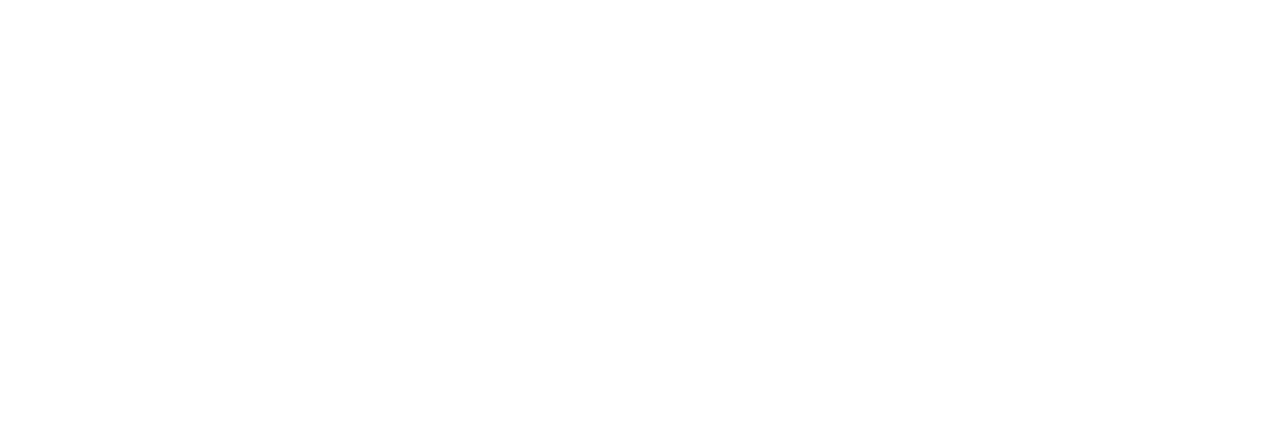
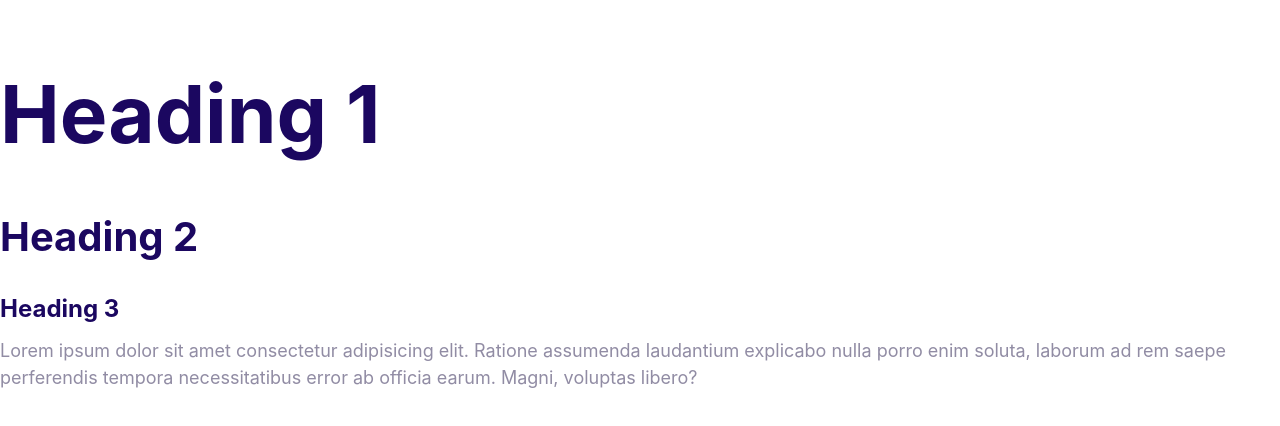
Before and after one commit to omidvkl/HTML-CSS-Project, a plain HTML site: page index.html in a window 1280 px wide. Drawn offline with Linux system fonts and the light colour scheme.

Commit message:
Define the styles for the fonts.

```diff
--- a/css/styles.css
+++ b/css/styles.css
@@ -1,7 +1,60 @@
-:root{
-    --color-primary: #2584ff;
-    --color-seconary: #00d9ff;
-    --color-accent: #ff3400;
-    --color-heading: #1b0760;
-    --color-body: #918ca4;
+:root {
+  --color-primary: #2584ff;
+  --color-seconary: #00d9ff;
+  --color-accent: #ff3400;
+  --color-heading: #1b0760;
+  --color-body: #918ca4;
 }
+
+html {
+  /* 62.5% of 16px = 10px */
+  font-size: 62.5%;
+}
+
+body {
+  font-family: Inter, Arial, Helvetica, sans-serif;
+  font-size: 2.4rem;
+  line-height: 1.5;
+  /* text-align: initial; */
+  color: var(--color-body);
+}
+
+h1,
+h2,
+h3 {
+  color: var(--color-heading);
+  margin-bottom: 1rem;
+}
+
+h1 {
+  font-size: 7rem;
+}
+
+h2 {
+  font-size: 4rem;
+}
+
+h3 {
+  font-size: 3rem;
+
+}
+
+p {
+  margin-top: 0;
+}
+
+@media screen and (min-width: 1024px) {
+    body{
+        font-size: 1.8rem;
+    }
+
+    h1{
+        font-size: 8rem;
+    }
+    h2{
+        font-size: 4rem;
+    }
+    h3{
+        font-size: 2.4rem;
+    }
+}
--- a/index.html
+++ b/index.html
@@ -1,13 +1,27 @@
 <!DOCTYPE html>
 <html lang="en">
-<head>
-    <meta charset="UTF-8">
-    <meta name="viewport" content="width=device-width, initial-scale=1.0">
+  <head>
+    <meta charset="UTF-8" />
+    <meta name="viewport" content="width=device-width, initial-scale=1.0" />
     <title>Document</title>
-    <link rel="stylesheet" href="css/normalize.css">
-    <link rel="stylesheet" href="css/styles.css">
-</head>
-<body>
-
-</body>
+    <link rel="preconnect" href="https://fonts.googleapis.com" />
+    <link rel="preconnect" href="https://fonts.gstatic.com" crossorigin />
+    <link
+      href="https://fonts.googleapis.com/css2?family=Inter+Tight:wght@400;700&display=swap"
+      rel="stylesheet"
+    />
+    <link rel="stylesheet" href="css/normalize.css" />
+    <link rel="stylesheet" href="css/styles.css" />
+  </head>
+  <body>
+    <h1>Heading 1</h1>
+    <h2>Heading 2</h2>
+    <h3>Heading 3</h3>
+    <p>
+      Lorem ipsum dolor sit amet consectetur adipisicing elit. Ratione assumenda
+      laudantium explicabo nulla porro enim soluta, laborum ad rem saepe
+      perferendis tempora necessitatibus error ab officia earum. Magni, voluptas
+      libero?
+    </p>
+  </body>
 </html>
```
